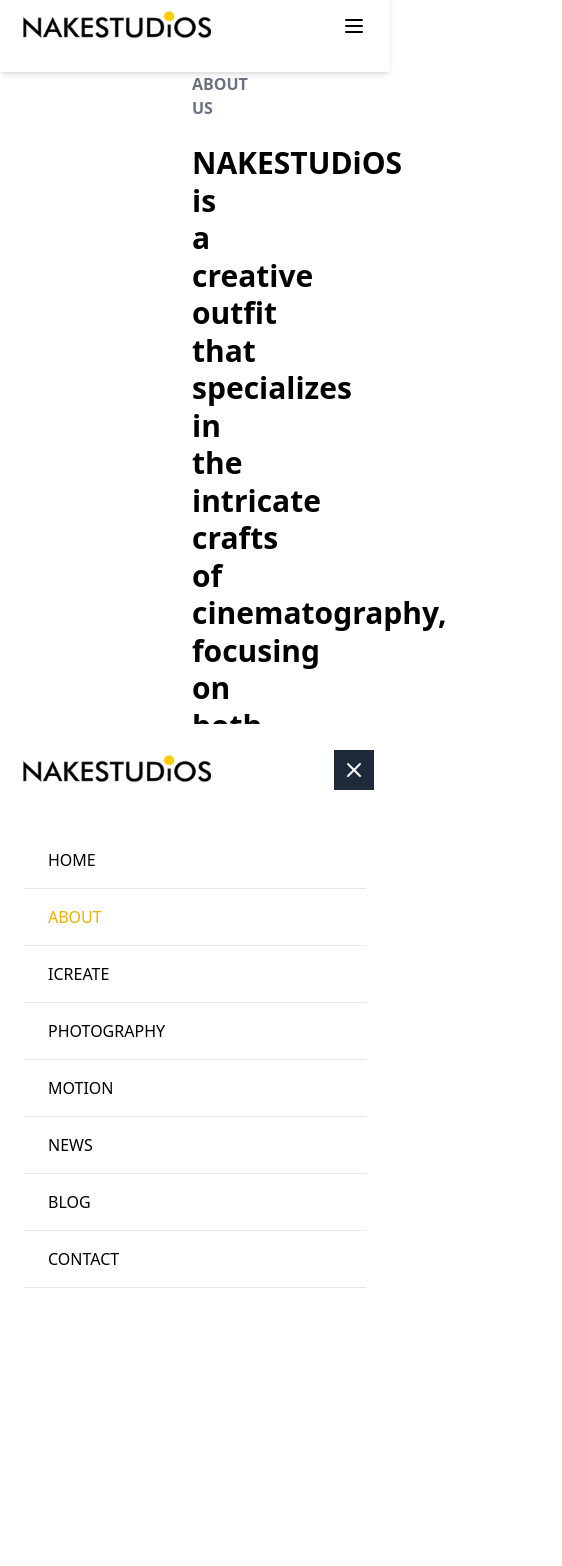
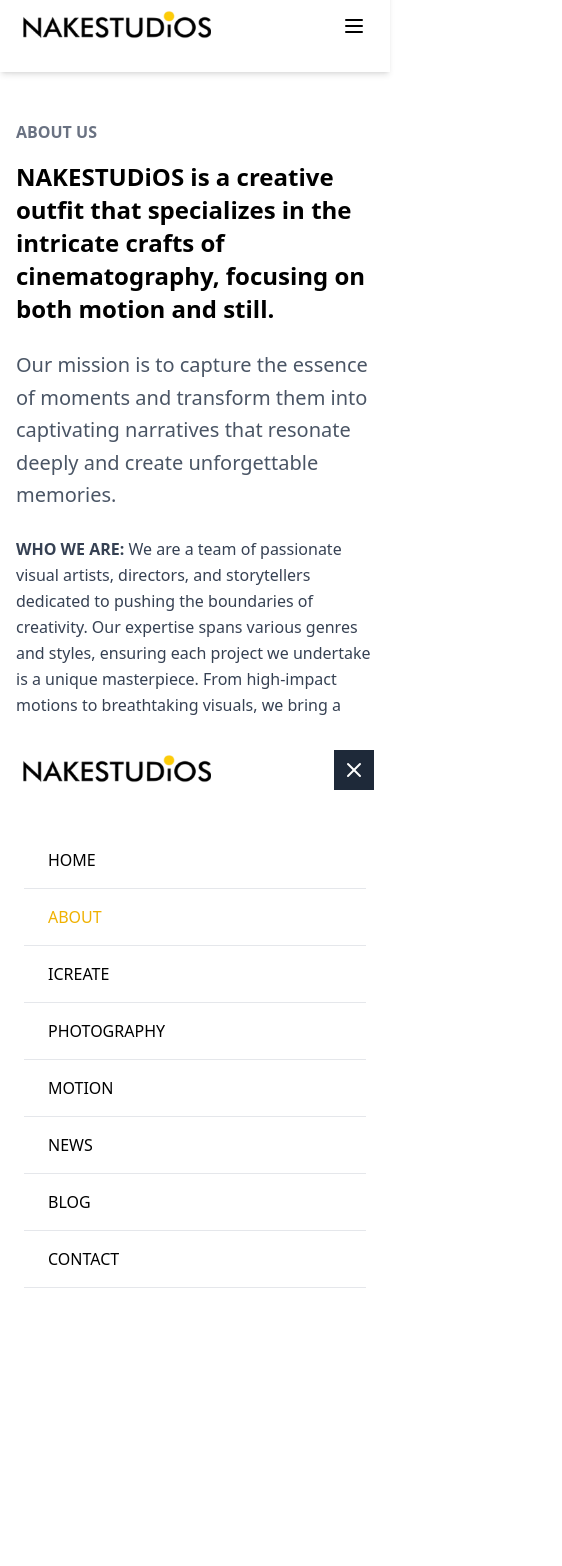
Before and after one commit to fuad1706/nakestudios, a React (Vite) app: page /about in a window 390 px wide. Shown: the part 120-1686 px from the top of the page, 562 px wide, since content can reach past the window. Built offline with nearby package versions, Linux system fonts and the light colour scheme.

Commit message:
responsive done

```diff
--- a/src/pages/About.jsx
+++ b/src/pages/About.jsx
@@ -1,51 +1,151 @@
+// import React from "react";
+// import { motion } from "framer-motion";
+
+// const About = () => {
+//   return (
+//     <div id="about" className=" flex flex-col gap-10  md:gap-16 mx-48">
+//       {/* Top Section */}
+//       <div className="flex flex-col md:flex-row">
+//         <div className="md:w-[65%]">
+//           <h3 className="mb-6 uppercase text-gray-500 font-bold">About Us</h3>
+//           <h2 className="mb-6 text-3xl md:text-5xl font-bold leading-tight">
+//             NAKESTUDiOS is a creative outfit <br /> that specializes in the
+//             intricate crafts <br /> of cinematography, focusing on both <br />
+//             motion and still.
+//           </h2>
+//           <h3 className="mb-6 text-3xl text-gray-600">
+//             Our mission is to capture the essence of moments and <br />
+//             transform them into captivating narratives that resonate <br />
+//             deeply and create unforgettable memories.
+//           </h3>
+//           <p className="text-gray-700 leading-relaxed">
+//             <strong>WHO WE ARE:</strong> We are a team of passionate visual
+//             artists, directors, and storytellers dedicated to pushing the
+//             boundaries
+//             <br /> of creativity. Our expertise spans various genres and styles,
+//             ensuring each project we undertake is a unique
+//             <br /> masterpiece. From high-impact motions to breathtaking
+//             visuals, we bring a wealth of experience and innovation to every
+//             <br />
+//             frame.
+//           </p>
+//         </div>
+
+//         <div className="md:w-[35%] flex flex-col gap-2 items-start mt-8 md:mt-0">
+//           <img src="/images/Bolu_nake.jpg" alt="Bolu" className="shadow-lg" />
+//           <img
+//             src="/images/bolu_sign.png"
+//             alt="Sign"
+//             className="h-20 object-contain"
+//           />
+//         </div>
+//       </div>
+
+//       {/* Bottom Section */}
+//       <div className="md:w-[60%] flex flex-row gap-2.5 ">
+//         <div>
+//           <div className="mb-12">
+//             <h3 className="text-2xl font-semibold mb-10">
+//               Cinematography & Photography
+//             </h3>
+//             <p className="text-gray-700 leading-relaxed">
+//               We excel in both motion and still directing, using
+//               state-of-the-art equipment and cutting-edge techniques to deliver
+//               stunning visuals. Our work is defined by its emotional depth,
+//               technical excellence, and creative brilliance.
+//             </p>
+//           </div>
+//           <div>
+//             <h3 className="text-2xl font-semibold mb-10">
+//               Visual Storytelling
+//             </h3>
+//             <p className="text-gray-700 leading-relaxed">
+//               Every project at NAKESTUDiOS begins with a story. We believe that
+//               the most powerful visuals are those that tell a story and evoke
+//               emotion. Our team works closely with clients to understand their
+//               vision and bring it to life through compelling narratives.
+//             </p>
+//           </div>
+//         </div>
+//         <div className="mb-12">
+//           <div className="mb-12">
+//             <h3 className="text-2xl font-semibold mb-10">Creating Memories</h3>
+//             <p className="text-gray-700 leading-relaxed">
+//               Whether it’s a commercial project, a special event, or a personal
+//               milestone, we are committed to capturing and creating memories
+//               that last a lifetime. Our approach is personalized and meticulous,
+//               ensuring that each moment is preserved in its most beautiful and
+//               authentic form.
+//             </p>
+//           </div>
+//           <div className="">
+//             <h3 className="text-2xl font-semibold mb-10">Our Commitment</h3>
+//             <p className="text-gray-700 leading-relaxed">
+//               For those who live and breathe visual arts, NAKESTUDiOS offers
+//               advanced resources, exclusive workshops, and masterclasses led by
+//               industry pioneers. We foster a community of elite professionals
+//               who share a passion for innovation and excellence, providing the
+//               tools and inspiration needed to elevate your craft.
+//             </p>
+//           </div>
+//         </div>
+//       </div>
+//     </div>
+//   );
+// };
+
+// export default About;
+
 import React from "react";
-import { motion } from "framer-motion";
 
 const About = () => {
   return (
-    <div id="about" className=" flex flex-col gap-10  md:gap-16 mx-48">
+    <div
+      id="about"
+      className="flex flex-col gap-12 px-4 md:px-10 lg:px-48 py-12"
+    >
       {/* Top Section */}
-      <div className="flex flex-col md:flex-row">
-        <div className="md:w-[65%]">
-          <h3 className="mb-6 uppercase text-gray-500 font-bold">About Us</h3>
-          <h2 className="mb-6 text-3xl md:text-5xl font-bold leading-tight">
-            NAKESTUDiOS is a creative outfit <br /> that specializes in the
-            intricate crafts <br /> of cinematography, focusing on both <br />
-            motion and still.
+      <div className="flex flex-col md:flex-row gap-10">
+        <div className="w-full md:w-[65%]">
+          <h3 className="mb-4 uppercase text-gray-500 font-bold">About Us</h3>
+          <h2 className="mb-6 text-2xl sm:text-3xl md:text-4xl lg:text-5xl font-bold leading-snug">
+            NAKESTUDiOS is a creative outfit that specializes in the intricate
+            crafts of cinematography, focusing on both motion and still.
           </h2>
-          <h3 className="mb-6 text-3xl text-gray-600">
-            Our mission is to capture the essence of moments and <br />
-            transform them into captivating narratives that resonate <br />
-            deeply and create unforgettable memories.
+          <h3 className="mb-6 text-xl sm:text-2xl text-gray-600 leading-relaxed">
+            Our mission is to capture the essence of moments and transform them
+            into captivating narratives that resonate deeply and create
+            unforgettable memories.
           </h3>
           <p className="text-gray-700 leading-relaxed">
             <strong>WHO WE ARE:</strong> We are a team of passionate visual
             artists, directors, and storytellers dedicated to pushing the
-            boundaries
-            <br /> of creativity. Our expertise spans various genres and styles,
-            ensuring each project we undertake is a unique
-            <br /> masterpiece. From high-impact motions to breathtaking
-            visuals, we bring a wealth of experience and innovation to every
-            <br />
-            frame.
+            boundaries of creativity. Our expertise spans various genres and
+            styles, ensuring each project we undertake is a unique masterpiece.
+            From high-impact motions to breathtaking visuals, we bring a wealth
+            of experience and innovation to every frame.
           </p>
         </div>
 
-        <div className="md:w-[35%] flex flex-col gap-2 items-start mt-8 md:mt-0">
-          <img src="/images/Bolu_nake.jpg" alt="Bolu" className="shadow-lg" />
+        <div className="w-full md:w-[35%] flex flex-col gap-4 items-start mt-8 md:mt-0">
+          <img
+            src="/images/Bolu_nake.jpg"
+            alt="Bolu"
+            className="w-full rounded shadow-lg object-cover"
+          />
           <img
             src="/images/bolu_sign.png"
             alt="Sign"
-            className="h-20 object-contain"
+            className="h-16 sm:h-20 object-contain"
           />
         </div>
       </div>
 
       {/* Bottom Section */}
-      <div className="md:w-[60%] flex flex-row gap-2.5 ">
-        <div>
-          <div className="mb-12">
-            <h3 className="text-2xl font-semibold mb-10">
+      <div className="flex flex-col lg:flex-row gap-12">
+        <div className="w-full lg:w-1/2">
+          <div className="mb-10">
+            <h3 className="text-xl md:text-2xl font-semibold mb-4">
               Cinematography & Photography
             </h3>
             <p className="text-gray-700 leading-relaxed">
@@ -56,7 +156,7 @@
             </p>
           </div>
           <div>
-            <h3 className="text-2xl font-semibold mb-10">
+            <h3 className="text-xl md:text-2xl font-semibold mb-4">
               Visual Storytelling
             </h3>
             <p className="text-gray-700 leading-relaxed">
@@ -67,9 +167,12 @@
             </p>
           </div>
         </div>
-        <div className="mb-12">
-          <div className="mb-12">
-            <h3 className="text-2xl font-semibold mb-10">Creating Memories</h3>
+
+        <div className="w-full lg:w-1/2">
+          <div className="mb-10">
+            <h3 className="text-xl md:text-2xl font-semibold mb-4">
+              Creating Memories
+            </h3>
             <p className="text-gray-700 leading-relaxed">
               Whether it’s a commercial project, a special event, or a personal
               milestone, we are committed to capturing and creating memories
@@ -78,8 +181,10 @@
               authentic form.
             </p>
           </div>
-          <div className="">
-            <h3 className="text-2xl font-semibold mb-10">Our Commitment</h3>
+          <div>
+            <h3 className="text-xl md:text-2xl font-semibold mb-4">
+              Our Commitment
+            </h3>
             <p className="text-gray-700 leading-relaxed">
               For those who live and breathe visual arts, NAKESTUDiOS offers
               advanced resources, exclusive workshops, and masterclasses led by
```
Also changed, not shown: src/pages/Contact.jsx (+121 -15 lines).
